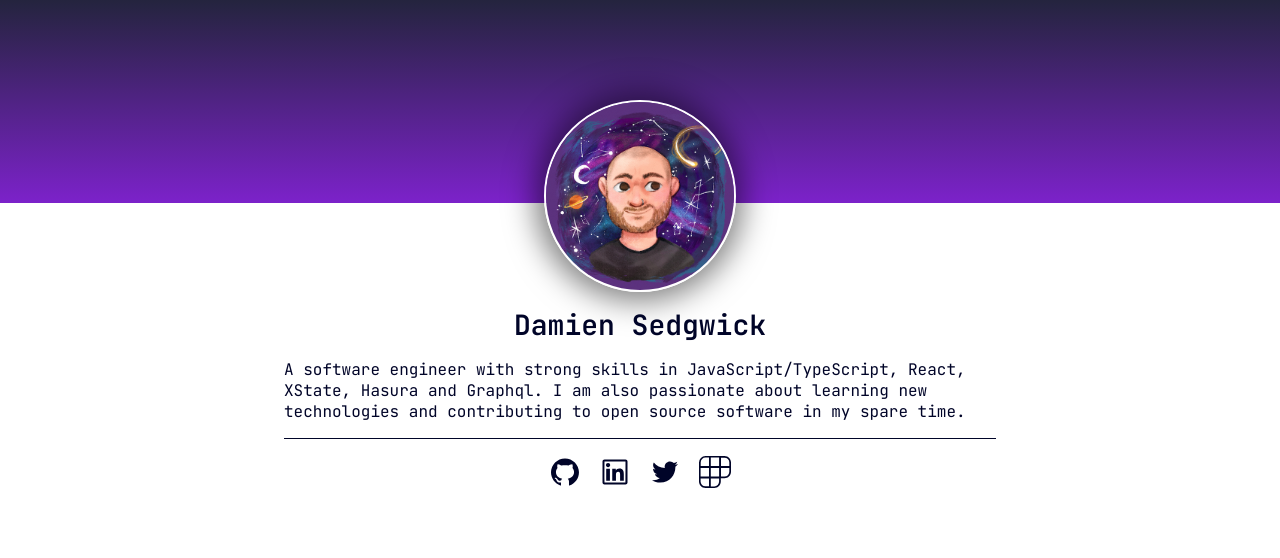
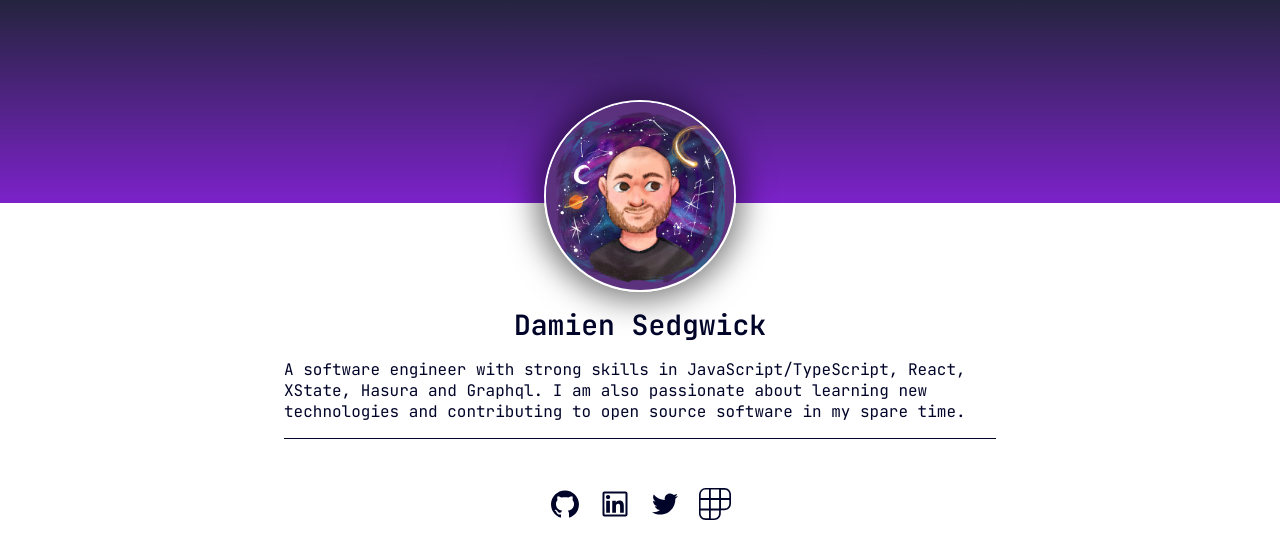
Before and after one commit to damiensedgwick/my-website, a Next.js app: page / in a window 1280 px wide. Shown: the top 558 px of the page. Built offline with nearby package versions, Linux system fonts and the light colour scheme.

Commit message:
Started building out projects section

```diff
--- a/src/pages/index.tsx
+++ b/src/pages/index.tsx
@@ -44,6 +44,7 @@ const Home: NextPage = () => {
           </p>
         </div>
         {/* Add in Work cards / project cards? */}
+        <div className={styles.projectsSection}></div>
         <div className={styles.contactSection}>
           <ul className={styles.socialLinks}>
             <li className={styles.socialLinkItem}>
--- a/src/styles/home.module.css
+++ b/src/styles/home.module.css
@@ -53,6 +53,13 @@
   border-bottom: 1px solid #000428;
 }
 
+.projectsSection {
+  padding: 1rem;
+  display: flex;
+  flex-direction: row;
+  justify-content: center;
+}
+
 .contactSection {
   padding: 1rem;
   display: flex;
```
